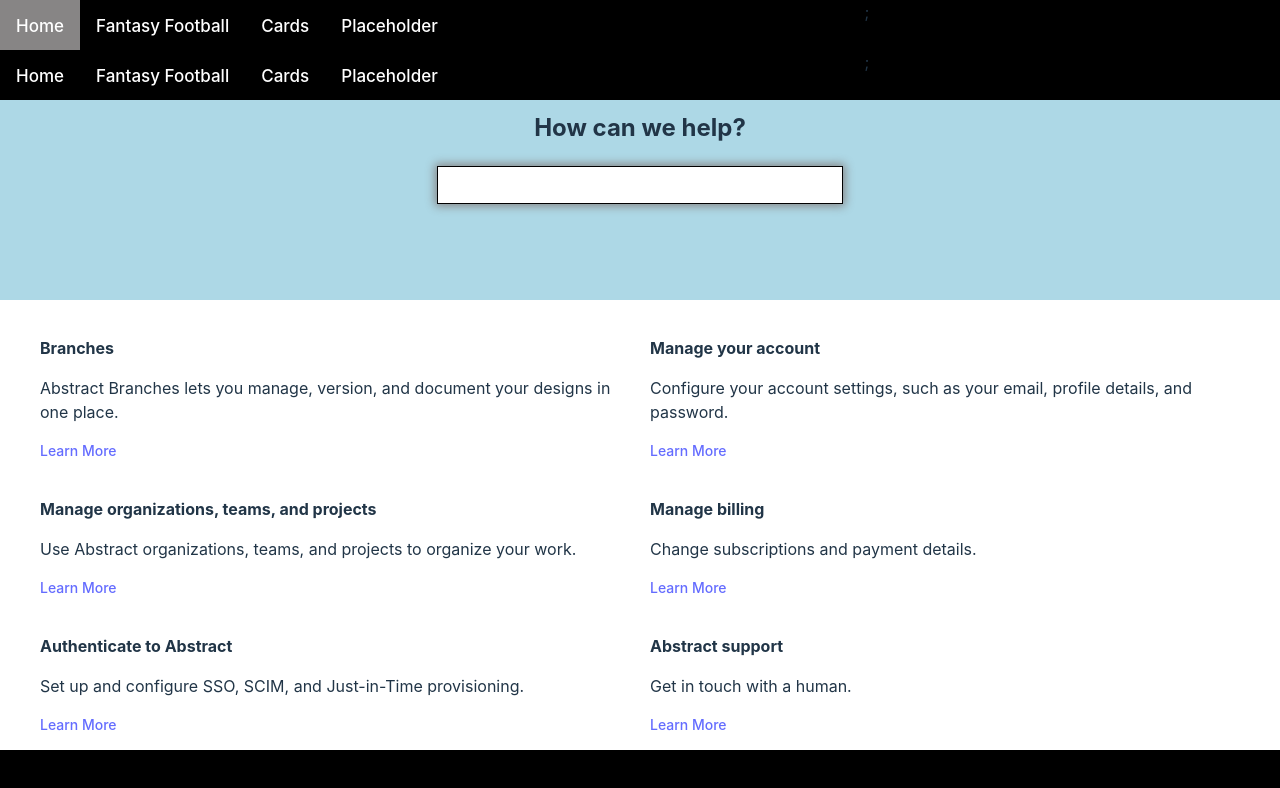
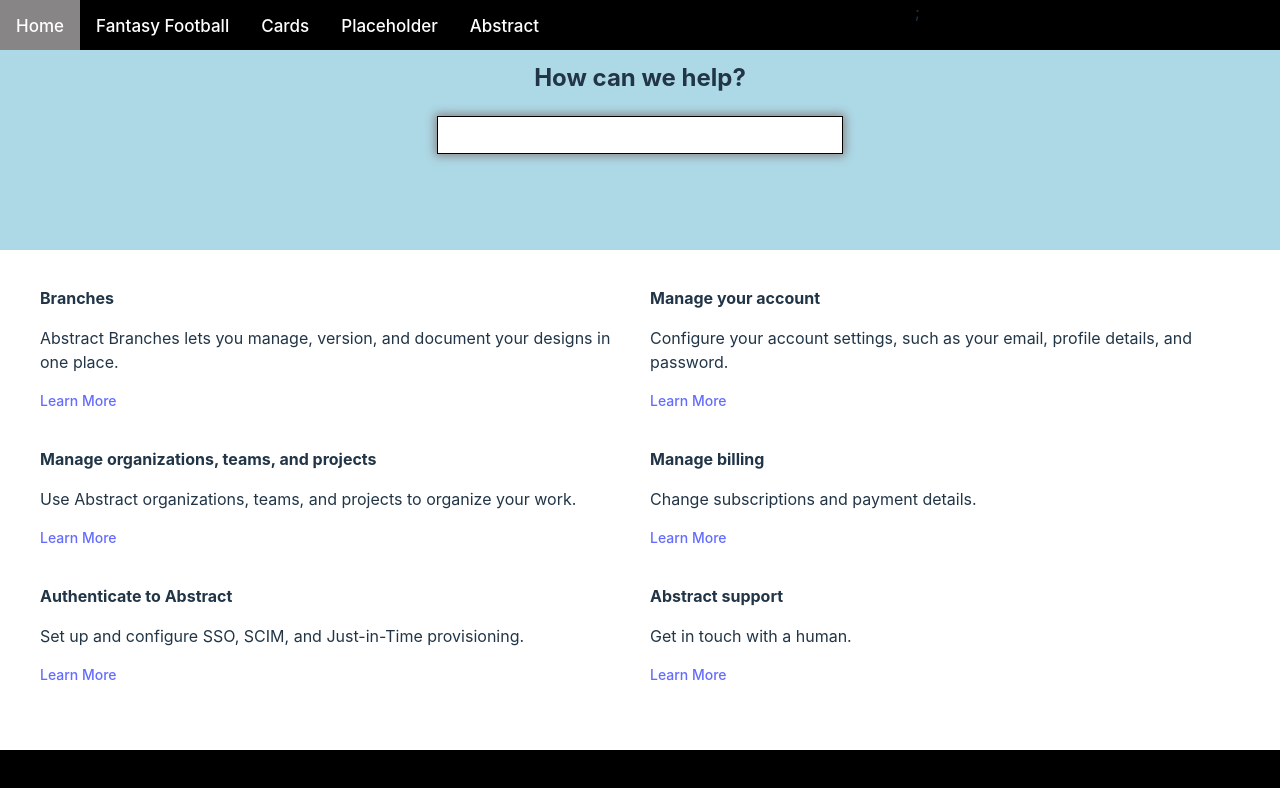
Before and after one commit to bspangler21/FrontendTemplate, a React (Vite) app: page /abstract in a window 1280 px wide. Shown: the top 788 px of the page. Built offline with nearby package versions, Linux system fonts and the light colour scheme; what @fluentui/font-icons-mdl2 would draw is missing.

Commit message:
Add "Abstract" link to Header and remove Header import from Abstract component

```diff
--- a/src/pageComponents/Header.tsx
+++ b/src/pageComponents/Header.tsx
@@ -17,6 +17,10 @@
 		name: "Placeholder",
 		link: "/placeholder",
 	},
+	{
+		name: "Abstract",
+		link: "/abstract",
+	},
 ];
 
 const Header = () => {
--- a/src/pages/Abstract.tsx
+++ b/src/pages/Abstract.tsx
@@ -1,4 +1,3 @@
-import Header from "../pageComponents/Header";
 import abstractStyles from "../styles/abstractStyles.module.css";
 
 type HelpItem = {
@@ -41,7 +40,6 @@
 function Abstract() {
 	return (
 		<>
-			<Header />
 			<div className={abstractStyles.hero}>
 				<h2>How can we help?</h2>
 				<input
```
